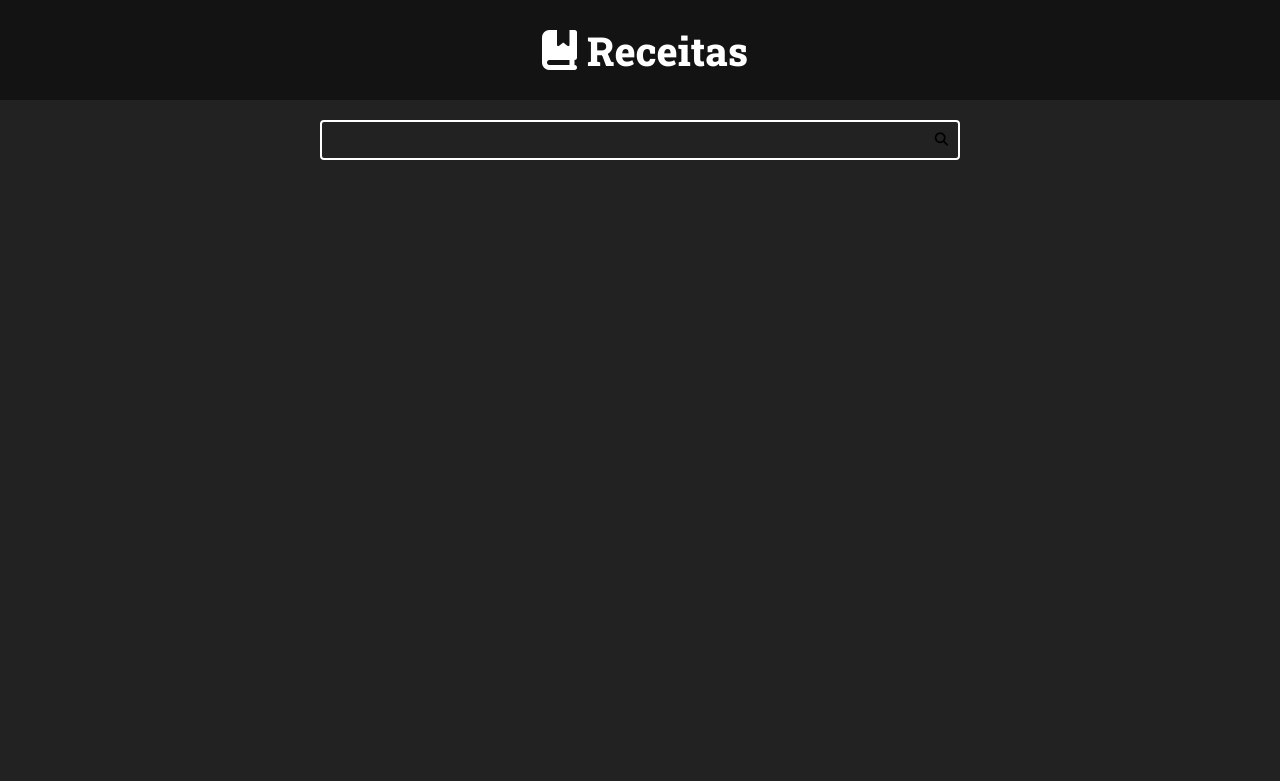
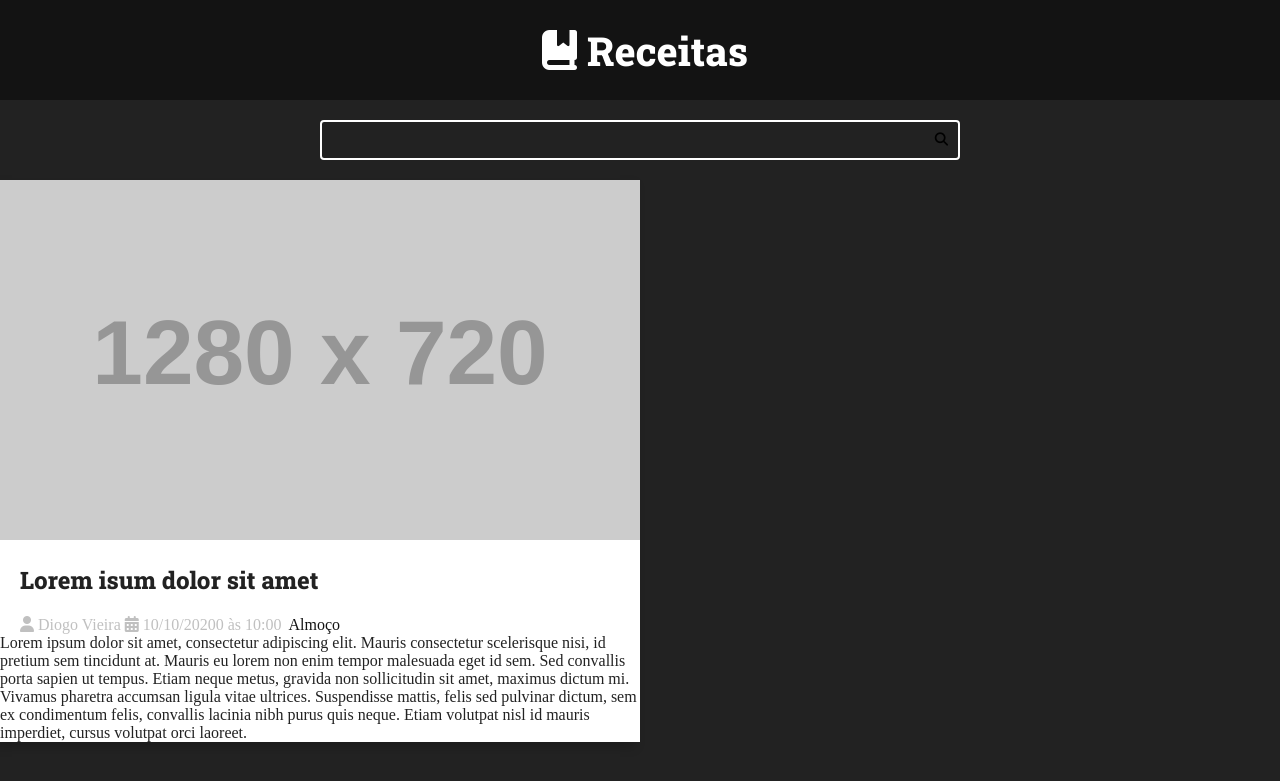
Before and after one commit to DiogovBortolotti/Django, a Django app: page / in a window 1280 px wide. Shown: the top 781 px of the page. Run offline with Django 4.2, Linux system fonts and the light colour scheme; grey boxes labelled with a size stand in for pictures from a placeholder-image service; some libraries are stand-ins or nearby versions.

Commit message:
Criação dos Grids e Separacao das partes

```diff
--- a/receitas/templates/receitas/pages/inicio.html
+++ b/receitas/templates/receitas/pages/inicio.html
@@ -2,15 +2,43 @@
 
 <body>
     {% include 'receitas/partials/header.html' %}
+    {% include 'receitas/partials/search.html' %}
+
+    <main class="main-content-container">
+        <div class="main-content main-content-list container">
+            <div class="recipe recipe-list-item">
+                <div class="recipe-cover">
+                    <img src="https://via.placeholder.com/1280x720/559555.png" alt='temporario'>
+                </div>
+                <div class="recipe-title-container">
+                    <h2 class="recipe-title">Lorem isum dolor sit amet</h2>
+                </div>
+                    <div class="recipe-author">
+                        <span class="recipe-author-item">
+                            <i class="fas fa-user"></i>
+                            Diogo Vieira
+                        </span>
+                        <span class="recipe-author-item">
+                            <i class="fa fa-calendar-alt"></i>
+                            10/10/20200 às 10:00
+                        </span>
+                        <span class="recipe-author-item">
+                            <a html=""/>
+                            <i class ="fas fas-layout-group"></i>
+                            <span> Almoço </span>
+                            </a>
+                        </span>
+
+                    </div>
+                    <div class="recipe-content">
+                        <p> Lorem ipsum dolor sit amet, consectetur adipiscing elit. Mauris consectetur scelerisque nisi, id pretium sem tincidunt at. Mauris eu lorem non enim tempor malesuada eget id sem. Sed convallis porta sapien ut tempus. Etiam neque metus, gravida non sollicitudin sit amet, maximus dictum mi. Vivamus pharetra accumsan ligula vitae ultrices. Suspendisse mattis, felis sed pulvinar dictum, sem ex condimentum felis, convallis lacinia nibh purus quis neque. Etiam volutpat nisl id mauris imperdiet, cursus volutpat orci laoreet.</p>
+                    </div>
 
 
-    <div class="search-container">
-        <div class="container">
-            <form action="" class="search-form">
-                <input type="search" class="search-input" name="search" />
-                <button type="submit" class="search-button"> <i class="fas fa-search"></i> </button>
-            </form>
+            </div>
+        </div>
 
+    </main>
 
 
         </div>
--- a/receitas/templates/receitas/partials/head.html
+++ b/receitas/templates/receitas/partials/head.html
@@ -53,6 +53,7 @@
         body {
             font-size: 1.6rem;
             background: var(--secundaria-preto);
+            color: var(--secundaria-preto);
         }
 
         .container {
@@ -136,7 +137,71 @@
         .search-form:focus-within .search-button {
             border-color: cyan;
         }
+
+        .main-content {
+            padding: 0;
+
+        }
+
+        .main-content-list {
+            display: grid;
+            grid-template-columns: repeat(auto-fit, minmax(340px, 1fr));
+            gap: var(--espaco-largo)
+        }
+
+
+        .recipe {
+            background: var(--primaria-branca);
+            box-shadow: -5px 5px 10px rgba(0, 0, 0, .2);
+            transform: scale(1);
+            transition: all 300ms ease-in-out;
+        }
+
+        .recipe img {
+            max-width: 100%;
+        }
+
+        .recipe-list-item {
+            max-width: 64rem;
+            background: var(--primaria-branca);
+        }
+
+        .recipe-list-item:hover {
+            transform: scale(1.02);
+            box-shadow: -8px 8px 8px rgba(0, 0, 0, .25);
+
+        }
+
+        .recipe-title-container {
+            padding: var(--espaco-medio);
+            padding-bottom: 2rem;
+        }
+
+        .recipe-author {
+            padding: 0 var(--espaco-medio);
+
+        }
+
+        .recipe_content {
+            padding: var(--espaco-medio);
+            padding-top: 2rem;
+        }
+
+        .recipe-author-item {
+            color: #c0c0c0;
+        }
+
+        .recipe-author a {
+            color: var(--primaria-preto);
+            transition: all 300ms ease-in-out;
+            text-decoration: none;
+        }
+
+        .recipe-author a:hover {
+            color: #c9c8c0;
+        }
     </style>
 
 
+
 </head>
--- /dev/null
+++ b/receitas/templates/receitas/partials/search.html
@@ -0,0 +1,8 @@
+<div class="search-container">
+    <div class="container">
+        <form action="" class="search-form">
+            <input type="search" class="search-input" name="search" />
+            <button type="submit" class="search-button"> <i class="fas fa-search"></i> </button>
+        </form>
+    </div>
+</div>
```
Also changed, not shown: 1 other file.
